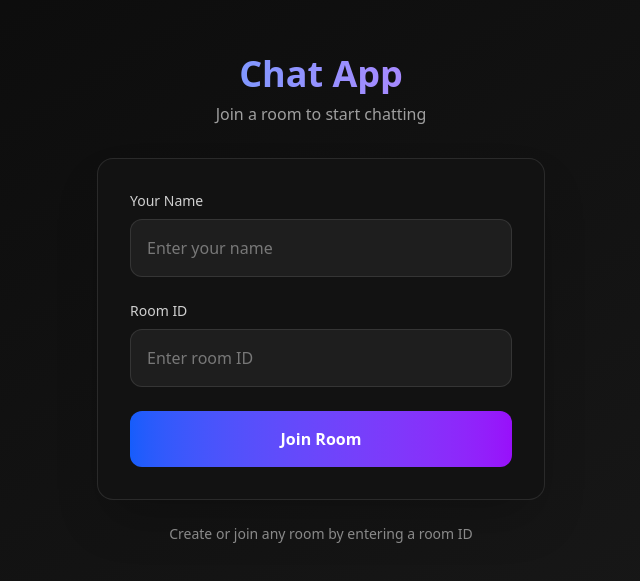
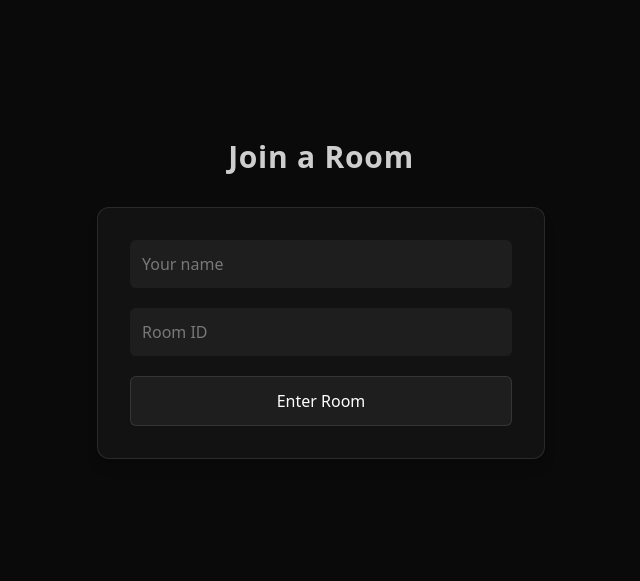
Before and after one commit to Deepanshu-mani/chatapp, a React (Vite) app: page / in a window 1280 px wide. Shown: the part 101-682 px from the top of the page, without its empty margins (319-959 px from the left). Built offline with nearby package versions, Linux system fonts and the light colour scheme.

Commit message:
some errors

```diff
--- a/src/components/Chat.tsx
+++ b/src/components/Chat.tsx
@@ -7,7 +7,8 @@ export function Chat({ name, roomId }: { name: string; roomId: string }) {
     const wsRef = useRef<WebSocket | null>(null);
 
     useEffect(() => {
-      const ws = new WebSocket("wss://chatapp-backend-2e0h.onrender.com");      ws.onmessage = (event) => {
+      const ws = new WebSocket("ws://localhost:8080");
+      ws.onmessage = (event) => {
         setMessages((m) => [...m, event.data]);
       };
 
--- a/src/components/JoinRoom.tsx
+++ b/src/components/JoinRoom.tsx
@@ -1,106 +1,45 @@
 import { useState } from "react";
+
 
 export function JoinRoom({ onJoin }: { onJoin: (name: string, roomId: string) => void }) {
     const [name, setName] = useState("");
     const [room, setRoom] = useState("");
-  const [errors, setErrors] = useState<{ name?: string; room?: string }>({});
-
-  const validateForm = () => {
-    const newErrors: { name?: string; room?: string } = {};
-
-    if (!name.trim()) {
-      newErrors.name = "Name is required";
-    } else if (name.trim().length < 2) {
-      newErrors.name = "Name must be at least 2 characters";
-    }
-
-    if (!room.trim()) {
-      newErrors.room = "Room ID is required";
-    } else if (room.trim().length < 3) {
-      newErrors.room = "Room ID must be at least 3 characters";
-    }
-
-    setErrors(newErrors);
-    return Object.keys(newErrors).length === 0;
-  };
 
     const handleSubmit = (e: React.FormEvent) => {
       e.preventDefault();
-    if (validateForm()) {
-      onJoin(name.trim(), room.trim());
+      if (name && room) {
+        onJoin(name, room);
       }
     };
 
     return (
-    <div className="min-h-screen flex flex-col justify-center items-center bg-gradient-to-br from-[#0a0a0a] to-[#1a1a1a] text-white px-4">
-      <div className="w-full max-w-md">
-        <div className="text-center mb-8">
-          <h1 className="text-4xl font-bold mb-2 bg-gradient-to-r from-blue-400 to-purple-400 bg-clip-text text-transparent">
-            Chat App
-          </h1>
-          <p className="text-white/60">Join a room to start chatting</p>
-        </div>
-
+      <div className="h-screen flex flex-col justify-center items-center bg-[#0a0a0a] text-white px-4">
+        <h1 className="text-3xl font-semibold mb-8 tracking-wide text-white/80">Join a Room</h1>
         <form
           onSubmit={handleSubmit}
-          className="space-y-6 p-8 bg-[#121212] rounded-2xl shadow-2xl border border-white/10"
+          className="flex flex-col gap-5 w-full max-w-md p-8 bg-[#121212] rounded-xl shadow-lg border border-white/10"
         >
-          <div>
-            <label htmlFor="name" className="block text-sm font-medium text-white/80 mb-2">
-              Your Name
-            </label>
           <input
-              id="name"
             type="text"
-              placeholder="Enter your name"
+            placeholder="Your name"
             value={name}
-              onChange={(e) => {
-                setName(e.target.value);
-                if (errors.name) setErrors(prev => ({ ...prev, name: undefined }));
-              }}
-              className={`w-full p-4 rounded-xl bg-[#1e1e1e] text-white placeholder-white/40 border transition-colors focus:outline-none focus:ring-2 focus:ring-blue-500 ${
-                errors.name ? 'border-red-500' : 'border-white/10'
-              }`}
+            onChange={(e) => setName(e.target.value)}
+            className="p-3 rounded-md bg-[#1e1e1e] text-white placeholder-white/40 focus:outline-none focus:ring-2 focus:ring-white/10"
           />
-            {errors.name && (
-              <p className="text-red-400 text-sm mt-1">{errors.name}</p>
-            )}
-          </div>
-
-          <div>
-            <label htmlFor="room" className="block text-sm font-medium text-white/80 mb-2">
-              Room ID
-            </label>
           <input
-              id="room"
             type="text"
-              placeholder="Enter room ID"
+            placeholder="Room ID"
             value={room}
-              onChange={(e) => {
-                setRoom(e.target.value);
-                if (errors.room) setErrors(prev => ({ ...prev, room: undefined }));
-              }}
-              className={`w-full p-4 rounded-xl bg-[#1e1e1e] text-white placeholder-white/40 border transition-colors focus:outline-none focus:ring-2 focus:ring-blue-500 ${
-                errors.room ? 'border-red-500' : 'border-white/10'
-              }`}
+            onChange={(e) => setRoom(e.target.value)}
+            className="p-3 rounded-md bg-[#1e1e1e] text-white placeholder-white/40 focus:outline-none focus:ring-2 focus:ring-white/10"
           />
-            {errors.room && (
-              <p className="text-red-400 text-sm mt-1">{errors.room}</p>
-            )}
-          </div>
-
           <button
             type="submit"
-            className="w-full py-4 bg-gradient-to-r from-blue-600 to-purple-600 hover:from-blue-700 hover:to-purple-700 text-white rounded-xl font-semibold transition-all duration-200 transform hover:scale-[1.02] focus:outline-none focus:ring-2 focus:ring-blue-500"
+            className="py-3 bg-[#1e1e1e] text-white border border-white/10 rounded-md font-medium hover:bg-[#2a2a2a] transition"
           >
-            Join Room
+            Enter Room
           </button>
         </form>
-
-        <div className="text-center mt-6 text-white/50 text-sm">
-          <p>Create or join any room by entering a room ID</p>
-        </div>
-      </div>
       </div>
     );
   }
```
Lines whose indentation alone changed are shown as unchanged.
